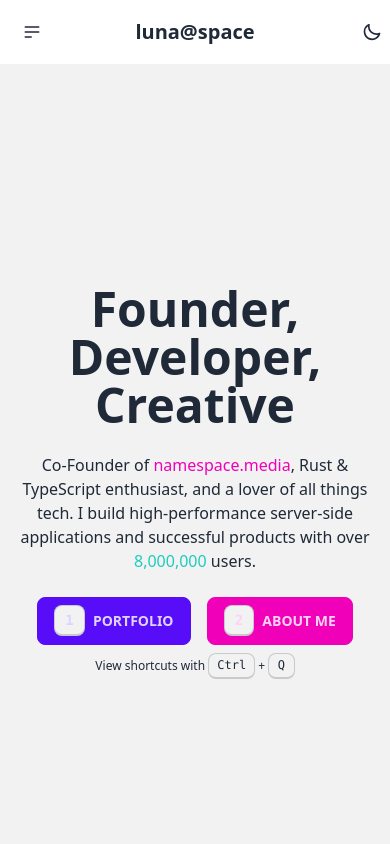
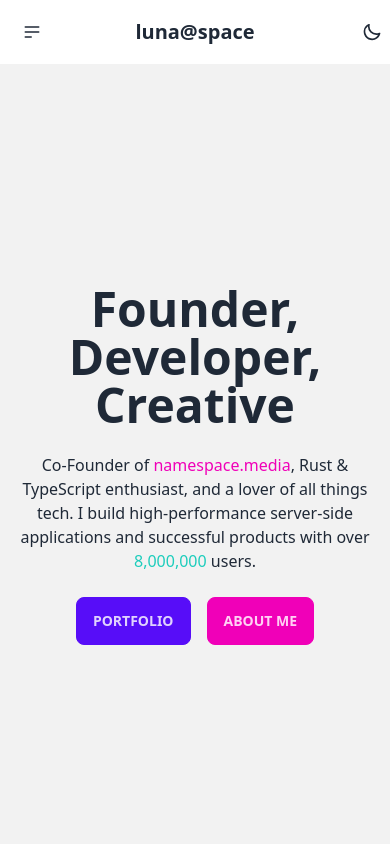
Before and after one commit to crnvl/portfolio, a Next.js app: page / in a window 390 px wide. Shown: the top 844 px of the page. Built offline with nearby package versions, Linux system fonts and the light colour scheme.

Commit message:
feat: dont display shortcuts on mobile

```diff
--- a/src/app/page.tsx
+++ b/src/app/page.tsx
@@ -2,10 +2,12 @@
 import Navbar from "@/components/navbar";
 import { Metadata } from "next";
 import Link from "next/link";
+import { useEffect } from "react";
 
 export const metadata: Metadata = {
   title: "~/home",
-  description: "Co-Founder of namespace.media, Rust & TypeScript enthusiast, and a lover of all things tech. I build high-performance server-side applications and successful products with over 8,000,000 users.",
+  description:
+    "Co-Founder of namespace.media, Rust & TypeScript enthusiast, and a lover of all things tech. I build high-performance server-side applications and successful products with over 8,000,000 users.",
 };
 
 export default function Home() {
@@ -36,13 +38,13 @@
               </p>
               <div className="space-x-4">
                 <Link className="btn btn-primary" href="/portfolio">
-                  <kbd className="kbd">1</kbd> Portfolio
+                  Portfolio
                 </Link>
                 <Link className="btn btn-secondary" href="/about">
-                  <kbd className="kbd">2</kbd> About me
+                  About me
                 </Link>
               </div>
-              <p className="text-xs py-2">
+              <p className="text-xs py-2 invisible md:visible">
                 View shortcuts with <kbd className="kbd">Ctrl</kbd> +{" "}
                 <kbd className="kbd">Q</kbd>
               </p>
--- a/src/components/navbar.tsx
+++ b/src/components/navbar.tsx
@@ -4,7 +4,24 @@
 import { useEffect, useState } from "react";
 
 export default function Navbar() {
+  const toggleModal = () => {
+    const modal = document.getElementById(
+      "shortcuts-modal"
+    ) as HTMLDialogElement;
+    modal.showModal();
+  };
+
   const [theme, setTheme] = useState("light");
+  const [header, setHeader] = useState(
+    <>
+      <label
+        className="btn btn-ghost normal-case text-xl"
+        onClick={toggleModal}
+      >
+        luna@space
+      </label>
+    </>
+  );
 
   const toggleTheme = (event) => {
     // only trigger if click was from checkbox
@@ -38,18 +55,25 @@
   };
 
   useEffect(() => {
+    // if on mobile, set different header
+    if (window.innerWidth <= 768) {
+      setHeader(
+        <>
+          <label
+            className="btn btn-ghost normal-case text-xl"
+            onClick={() => router.push("/")}
+          >
+            luna@space
+          </label>
+        </>
+      );
+    }
+
     document.addEventListener("keydown", handleKeyDown);
     return () => {
       document.removeEventListener("keydown", handleKeyDown);
     };
   }, []);
-
-  const toggleModal = () => {
-    const modal = document.getElementById(
-      "shortcuts-modal"
-    ) as HTMLDialogElement;
-    modal.showModal();
-  };
 
   return (
     <>
@@ -117,14 +141,7 @@
             </ul>
           </div>
         </div>
-        <div className="navbar-center">
-          <label
-            className="btn btn-ghost normal-case text-xl"
-            onClick={toggleModal}
-          >
-            luna@space
-          </label>
-        </div>
+        <div className="navbar-center">{header}</div>
         <div className="navbar-end">
           <label className="swap swap-rotate" onClick={toggleTheme}>
             {/* this hidden checkbox controls the state */}
```
